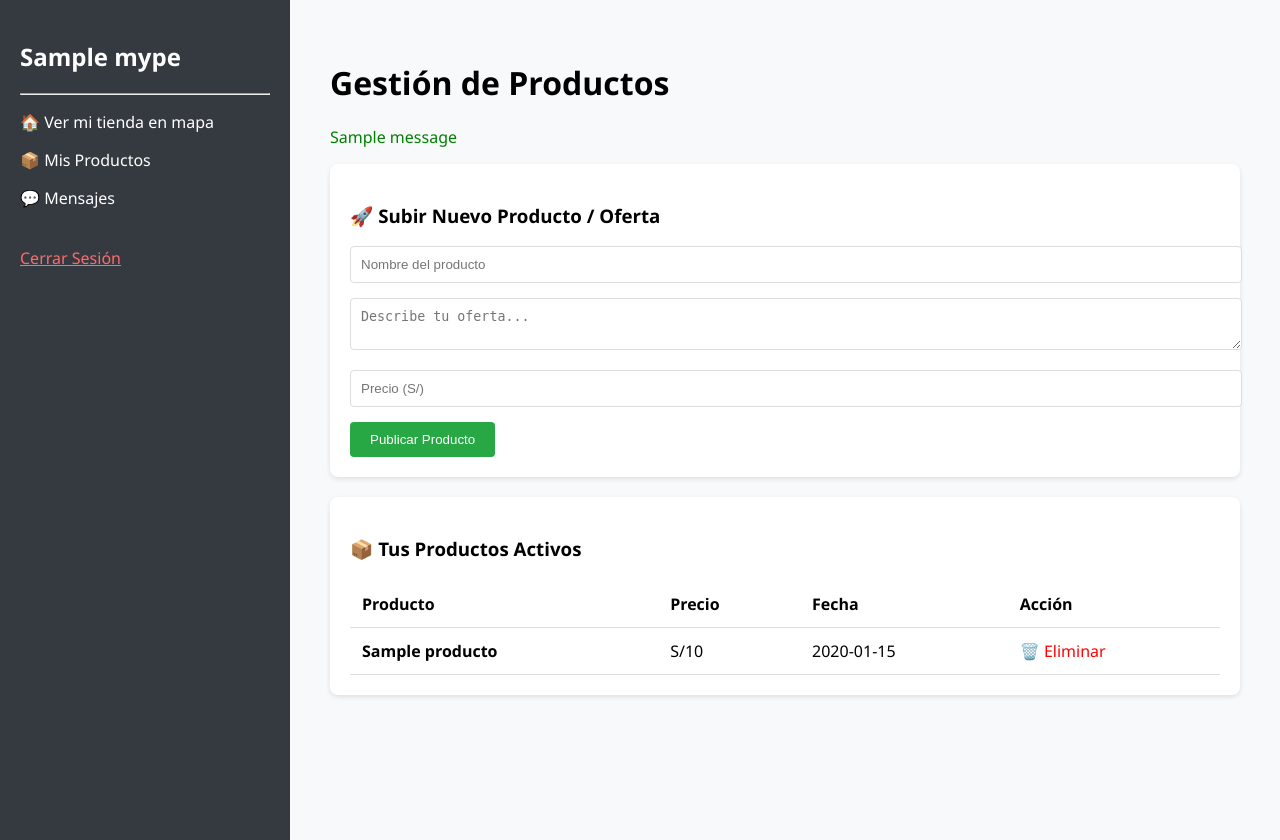
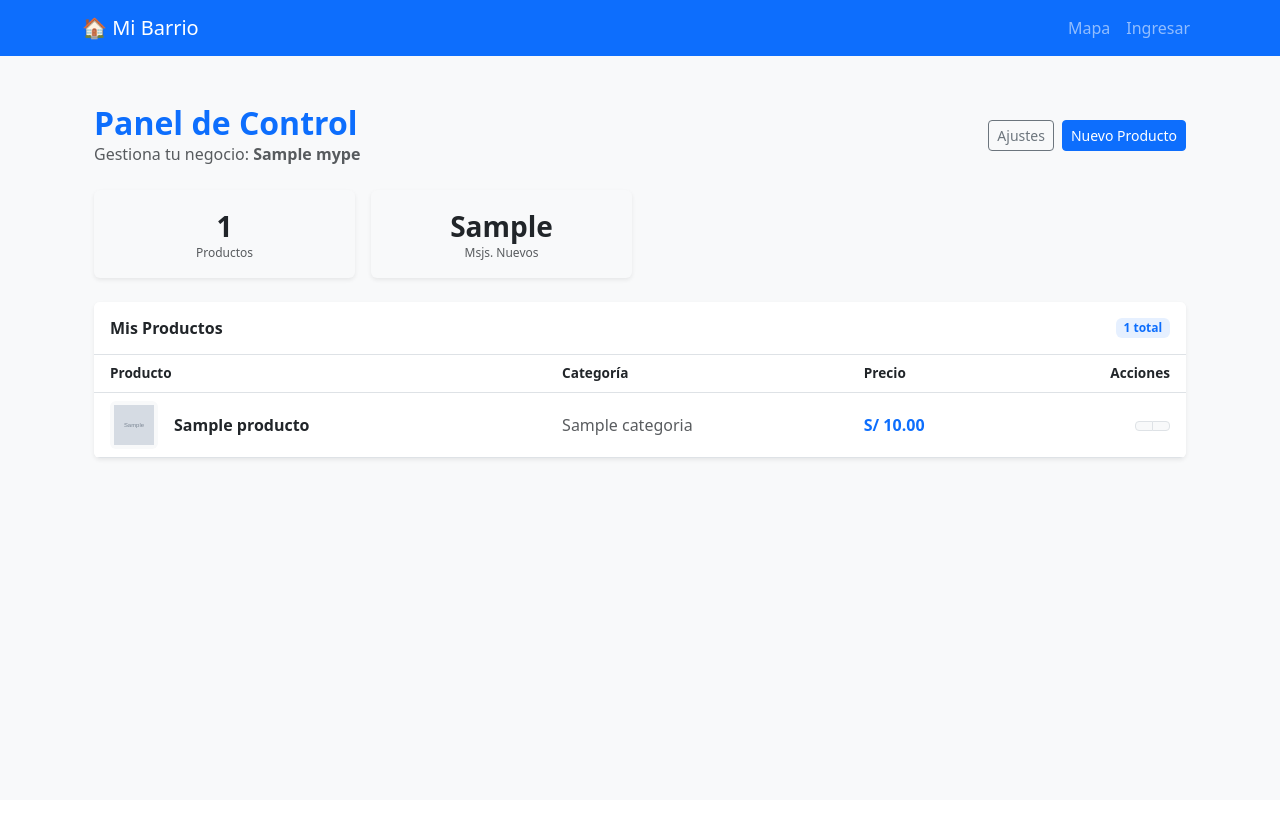
Before and after one commit to otambraico/marketplace, a Flask app: template templates/dashboard_mype.html in a window 1280 px wide. After the commit the page ends 461 px from the top, so only its background shows below. Run offline with Flask 3, Linux system fonts and the light colour scheme; the template is opened without the code that fills it: most values are stand-ins (such as "Sample title", 1, 10 or a date in 2020); grey boxes marked "Sample" are stand-in pictures; one stand-in notice (Sample message) is shown; some libraries are stand-ins or nearby versions.

Commit message:
Cuatrigesima novena actualización del sistema en producción

```diff
--- a/templates/dashboard_mype.html
+++ b/templates/dashboard_mype.html
@@ -1,82 +1,92 @@
-<!DOCTYPE html>
-<html lang="es">
-<head>
-    <title>Panel MYPE - {{ mype.nombre_comercial }}</title>
-    <style>
-        body { font-family: 'Segoe UI', sans-serif; margin: 0; display: flex; background: #f8f9fa; }
-        .sidebar { width: 250px; background: #343a40; color: white; height: 100vh; padding: 20px; }
-        .main-content { flex: 1; padding: 40px; }
-        .card { background: white; padding: 20px; border-radius: 8px; box-shadow: 0 2px 5px rgba(0,0,0,0.1); margin-bottom: 20px; }
-        .form-group { margin-bottom: 15px; }
-        input, textarea { width: 100%; padding: 10px; border: 1px solid #ddd; border-radius: 4px; }
-        button { background: #28a745; color: white; border: none; padding: 10px 20px; border-radius: 4px; cursor: pointer; }
-        table { width: 100%; border-collapse: collapse; margin-top: 20px; }
-        th, td { padding: 12px; border-bottom: 1px solid #ddd; text-align: left; }
-    </style>
-</head>
-<body>
-    <div class="sidebar">
-        <h2>{{ mype.nombre_comercial }}</h2>
-        <hr>
-        <p>🏠 <a href="/" style="color:white; text-decoration:none;">Ver mi tienda en mapa</a></p>
-        <p>📦 <a href="/dashboard_mype" style="color:white; text-decoration:none;">Mis Productos</a></p>
-            <p>💬   <a href="/mensajes" style="color:white; text-decoration:none;">
-                        Mensajes
-                        {% if mensajes_pendientes and mensajes_pendientes > 0 %}
-                            <span class="badge bg-danger">{{ mensajes_pendientes }}</span>
-                        {% endif %}
-                    </a>
-            </p>
-        <br>
-        <a href="/logout" style="color:#ff6b6b;">Cerrar Sesión</a>
+{% extends "base.html" %}
+
+{% block content %}
+<div class="container-fluid py-4">
+    <div class="d-flex flex-column flex-md-row justify-content-between align-items-md-center mb-4 gap-3">
+        <div>
+            <h2 class="fw-bold mb-0 text-primary">Panel de Control</h2>
+            <p class="text-muted mb-0">Gestiona tu negocio: <strong>{{ mype.nombre }}</strong></p>
+        </div>
+        <div class="d-flex gap-2">
+            <a href="/perfil_mype/editar" class="btn btn-outline-secondary btn-sm flex-fill">
+                <i class="bi bi-gear"></i> Ajustes
+            </a>
+            <a href="/productos/nuevo" class="btn btn-primary btn-sm flex-fill">
+                <i class="bi bi-plus-lg"></i> Nuevo Producto
+            </a>
+        </div>
     </div>
 
-    <div class="main-content">
-        <h1>Gestión de Productos</h1>
-
-        {% with messages = get_flashed_messages() %}
-            {% if messages %}{% for m in messages %}<p style="color: green;">{{ m }}</p>{% endfor %}{% endif %}
-        {% endwith %}
-
-        <div class="card">
-            <h3>🚀 Subir Nuevo Producto / Oferta</h3>
-            <form action="/agregar_producto" method="POST">
-                <div class="form-group">
-                    <input type="text" name="nombre" placeholder="Nombre del producto" required>
+    <div class="row g-3 mb-4">
+        <div class="col-6 col-md-3">
+            <div class="card border-0 shadow-sm h-100 bg-light">
+                <div class="card-body text-center p-3">
+                    <div class="text-primary mb-1"><i class="bi bi-box-seam fs-4"></i></div>
+                    <h3 class="fw-bold mb-0">{{ productos|length }}</h3>
+                    <small class="text-muted d-block" style="font-size: 0.75rem;">Productos</small>
                 </div>
-                <div class="form-group">
-                    <textarea name="descripcion" placeholder="Describe tu oferta..."></textarea>
+            </div>
+        </div>
+        <div class="col-6 col-md-3">
+            <div class="card border-0 shadow-sm h-100 bg-light">
+                <div class="card-body text-center p-3">
+                    <div class="text-success mb-1"><i class="bi bi-chat-dots fs-4"></i></div>
+                    <h3 class="fw-bold mb-0">{{ mensajes_pendientes | default(0) }}</h3>
+                    <small class="text-muted d-block" style="font-size: 0.75rem;">Msjs. Nuevos</small>
                 </div>
-                <div class="form-group">
-                    <input type="number" step="0.01" name="precio" placeholder="Precio (S/)" required>
-                </div>
-                <button type="submit">Publicar Producto</button>
-            </form>
+            </div>
+        </div>
         </div>
 
-        <div class="card">
-            <h3>📦 Tus Productos Activos</h3>
-            <table>
-                <thead>
+    <div class="card border-0 shadow-sm overflow-hidden">
+        <div class="card-header bg-white py-3 border-bottom d-flex justify-content-between align-items-center">
+            <h6 class="mb-0 fw-bold">Mis Productos</h6>
+            <span class="badge bg-soft-primary text-primary">{{ productos|length }} total</span>
+        </div>
+
+        <div class="table-responsive">
+            <table class="table table-hover align-middle mb-0">
+                <thead class="bg-light text-muted" style="font-size: 0.85rem;">
                     <tr>
-                        <th>Producto</th>
+                        <th class="ps-3">Producto</th>
+                        <th class="d-none d-md-table-cell">Categoría</th>
                         <th>Precio</th>
-                        <th>Fecha</th>
-                        <th>Acción</th>
+                        <th class="text-end pe-3">Acciones</th>
                     </tr>
                 </thead>
                 <tbody>
                     {% for p in productos %}
                     <tr>
-                        <td><strong>{{ p.nombre }}</strong></td>
-                        <td>S/{{ p.precio }}</td>
-                        <td>{{ p.fecha_creacion.strftime('%Y-%m-%d') if p.fecha_creacion else 'S/D' }}</td>
-                        <td>
-                            <a href="/eliminar_producto/{{ p.id }}"
-                            style="color:red; text-decoration:none;"
-                            onclick="return confirm('¿Estás seguro de eliminar este producto?')">
-                            🗑️ Eliminar
-                            </a>
+                        <td class="ps-3">
+                            <div class="d-flex align-items-center">
+                                <div class="bg-light rounded p-1 me-3 d-none d-sm-block">
+                                    <img src="{{ p.imagen_url if p.imagen_url else '/static/img/placeholder.png' }}"
+                                         alt="{{ p.nombre }}" style="width: 40px; height: 40px; object-fit: cover;">
+                                </div>
+                                <div>
+                                    <div class="fw-bold text-dark">{{ p.nombre }}</div>
+                                    <small class="text-muted d-md-none">{{ p.categoria }}</small>
+                                </div>
+                            </div>
+                        </td>
+                        <td class="d-none d-md-table-cell text-muted">{{ p.categoria }}</td>
+                        <td class="fw-bold text-primary">S/ {{ "%.2f"|format(p.precio) }}</td>
+                        <td class="text-end pe-3">
+                            <div class="btn-group btn-group-sm">
+                                <a href="/productos/editar/{{ p.id }}" class="btn btn-light border">
+                                    <i class="bi bi-pencil"></i>
+                                </a>
+                                <button onclick="confirmarEliminar({{ p.id }})" class="btn btn-light border text-danger">
+                                    <i class="bi bi-trash"></i>
+                                </button>
+                            </div>
+                        </td>
+                    </tr>
+                    {% else %}
+                    <tr>
+                        <td colspan="4" class="text-center py-5 text-muted">
+                            <i class="bi bi-inbox fs-1 d-block mb-2"></i>
+                            Aún no tienes productos publicados.
                         </td>
                     </tr>
                     {% endfor %}
@@ -84,5 +94,16 @@
             </table>
         </div>
     </div>
-</body>
-</html>
+</div>
+
+<style>
+    /* Estilos para una mejor experiencia móvil */
+    .bg-soft-primary { background-color: rgba(13, 110, 253, 0.1); }
+    .table-responsive { border: none; }
+
+    @media (max-width: 576px) {
+        .card-body h3 { font-size: 1.25rem; }
+        .btn-group-sm > .btn { padding: 0.4rem 0.6rem; }
+    }
+</style>
+{% endblock %}
```
